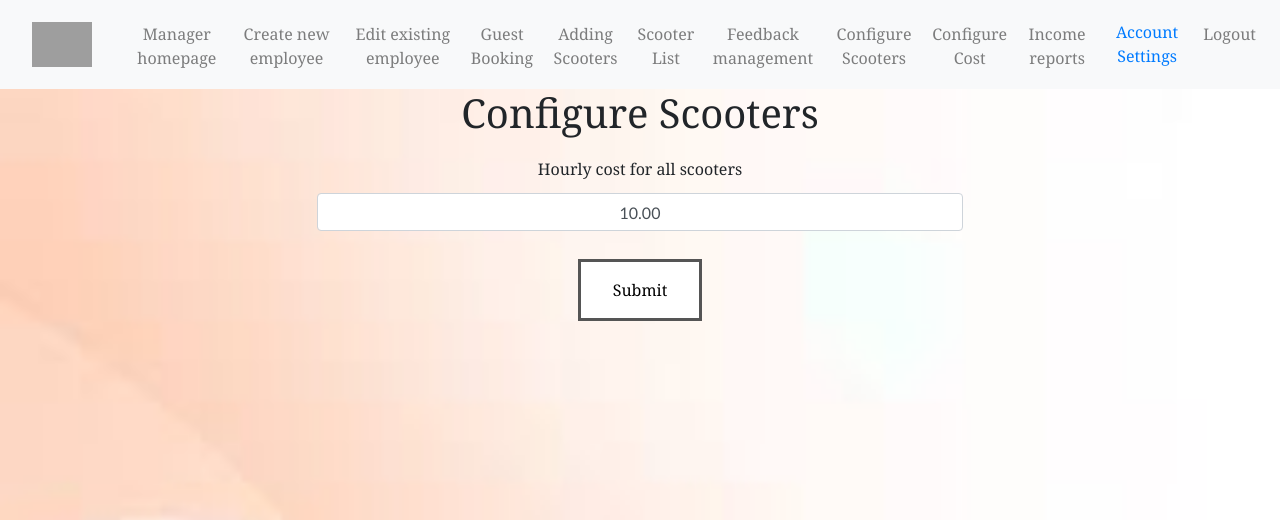
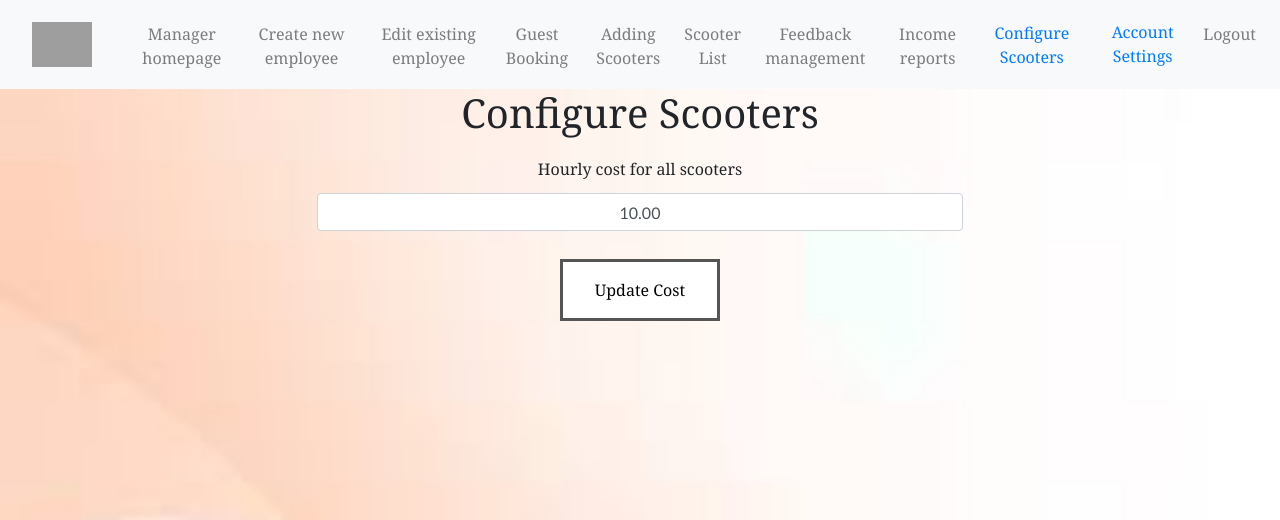
Before and after one commit to Massssssi/e-scooter-Flask-app, a Flask app: page /configureCost in a window 1280 px wide. Shown: the top 520 px of the page. Run offline with Flask 2, Linux system fonts and the light colour scheme; a user stored in the database is signed in; data comes from the database, SQL or seed files in the repository; some libraries are stand-ins or nearby versions; grey boxes are pictures that could not be loaded.

Commit message:
Merged configure scooters and configure cost into 1 element

```diff
--- a/app/templates/baseEmployeeManager.html
+++ b/app/templates/baseEmployeeManager.html
@@ -40,9 +40,17 @@
               <li class="nav-item"><a class="nav-link" href="/addingScooter">Adding Scooters</a></li>
               <li class="nav-item"><a class="nav-link" href="/ScooterList">Scooter List</a></li>
               <li class="nav-item"><a class="nav-link" href="/manager/userFeedback">Feedback management</a></li>
-              <li class="nav-item"><a class="nav-link" href="/configureScooters">Configure Scooters</a></li>
-              <li class="nav-item"><a class="nav-link" href="/configureCost">Configure Cost</a></li>
               <li class="nav-item"><a class="nav-link" href="/incomeReports">Income reports</a></li>
+              <li class="nav-item">
+                <div class="dropdown">
+                    <button class = "btn btn-link" style="text-underline: none">Configure Scooters
+                        </button>
+                        <div class="dropdown-content">
+                            <a href="/configureScooters">Configure Location and Availability</a>
+                            <a href="/configureCost">Configure Cost</a>
+                    </div>
+                </div>
+
               <li class="nav-item">
                 <div class="dropdown">
                     <button class = "btn btn-link" style="text-underline: none">Account Settings
--- a/app/templates/configureCost.html
+++ b/app/templates/configureCost.html
@@ -26,7 +26,7 @@
        {% endfor %}
     </div>
     <div class="button">
-        <input type="submit" class="submit" value="Submit">
+        <input type="submit" class="submit" value="Update Cost">
     </div>
 </form>
 {% endblock %}
--- a/app/templates/configureScooters.html
+++ b/app/templates/configureScooters.html
@@ -40,7 +40,7 @@
        <span>[{{ error }}] </span>
        {% endfor %}
     <div class="button">
-        <input type="submit" class="submit" value="Submit">
+        <input type="submit" class="submit" value="Update Scooter Details">
     </div>
 </form>
     </div>
```
